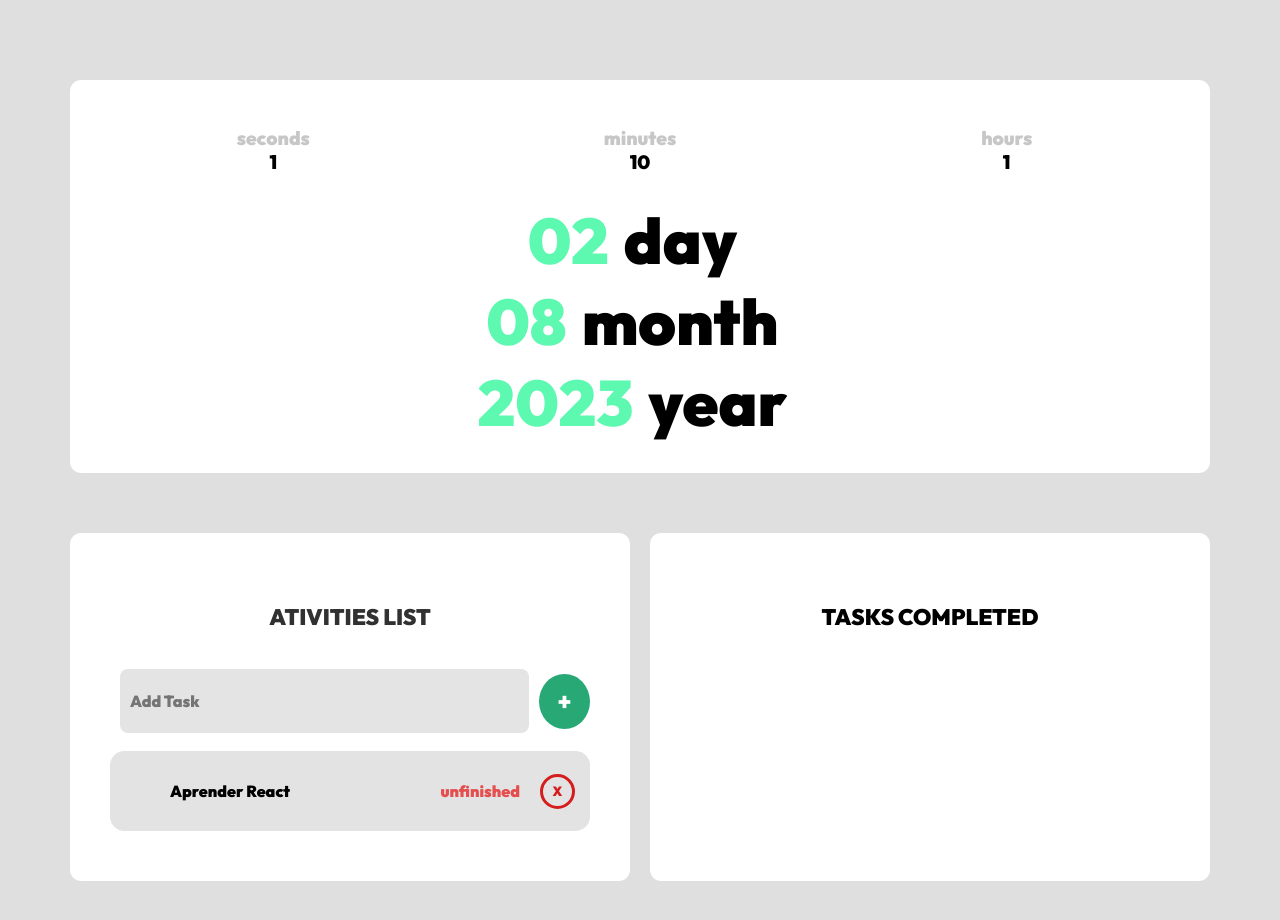
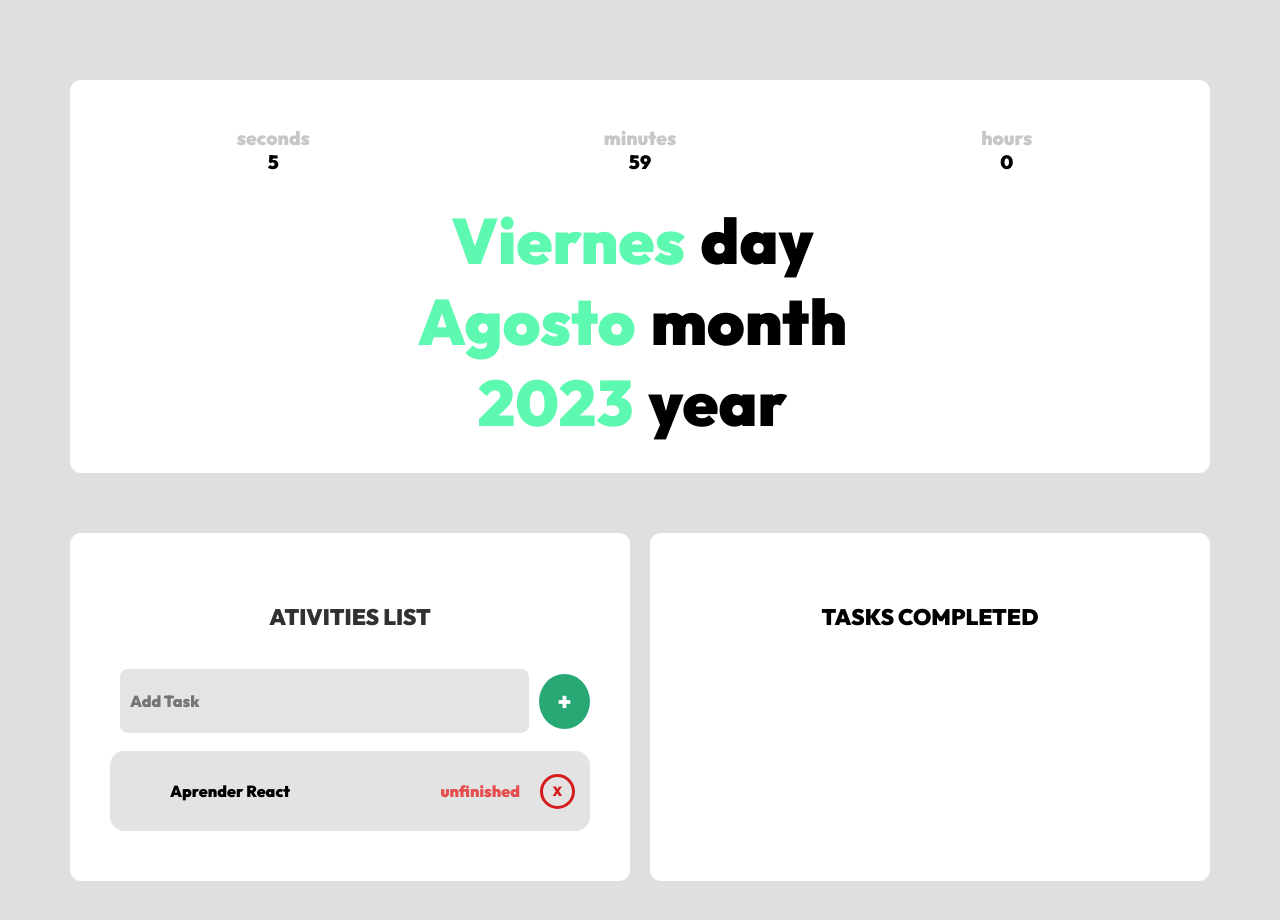
Before and after one commit to conradojuliosisnero/app-list-task, a plain HTML site: page index.html in a window 1280 px wide. Drawn offline with Linux system fonts and the light colour scheme.

Commit message:
agregando funcionalidades el reloj

```diff
--- a/Js/reloj.js
+++ b/Js/reloj.js
@@ -0,0 +1,32 @@
+const relojContend = document.querySelector('.reloj');
+const calendarioContend = document.querySelector('.calendario');
+
+const reloj = new Date();
+
+let dayWeek =
+        ['Lunes','Martes','Miercoles',
+        'Jueves','Viernes','Sabado','Domingo']
+
+let monthYear =
+        ['Enero','Febrero','Marzo',
+        'Abril','Mayo','Junio','Julio',
+        'Agosto','Septiembre','Octubre',
+        'Noviembre','Diciembre']
+
+calendarioContend.innerHTML =
+`<div class="calendario">
+<div class="day">${dayWeek[reloj.getDay()]}<p>day</p></div>
+<div class="month">${monthYear[reloj.getMonth()]}<p>month</p></div>
+<div class="year">${reloj.getFullYear()}<p>year</p></div>
+</div>`
+
+setInterval(()=>{
+    let horaLocal = new Date();
+    let segundos =horaLocal.getSeconds();
+    let minutos = horaLocal.getMinutes();
+    let horas = horaLocal.getHours();
+    relojContend.innerHTML =
+    `<div class="seconds">${segundos}<p>seconds</p></div>
+    <div class="minutes">${minutos}<p>minutes</p></div>
+    <div class="hours">${horas}<p>hours</p></div>`;
+},1000)
--- a/index.html
+++ b/index.html
@@ -13,6 +13,7 @@
         <title>App Task</title>
 	</head>
 	<body>
+        <!-- lista de tareas  -->
 		<div class="container__task">
 			<div class="tittle"><h1>ATIVITIES LIST</h1></div>
 			<div class="contenedor__task">
@@ -27,31 +28,21 @@
 				</li>
 			</ul>
 		</div>
+        <!-- tareas completadas  -->
 		<div class="contenedor__tareas__completadas">
 			<div class="tittle"><h1>TASKS COMPLETED</h1></div>
 			<ul class="list__task"></ul>
 		</div>
+        <!-- reloj  -->
 		<div class="contenedor__reloj">
 			<div class="reloj">
 				<div class="seconds">1<p>seconds</p></div>
 				<div class="minutes">10<p>minutes</p></div>
 				<div class="hours">1<p>hours</p></div>
 			</div>
-			<div>
-				<div class="day">
-					02
-                    <p>day</p>
-				</div>
-				<div class="month">
-					08
-					<p>month</p>
-				</div>
-				<div class="year">
-					2023
-					<p>year</p>
-				</div>
-			</div>
+			<div class="calendario"></div>
 		</div>
+        <!-- scripst  -->
 		<script src="Js/main.js"></script>
 		<script src="Js/reloj.js"></script>
 	</body>
```
